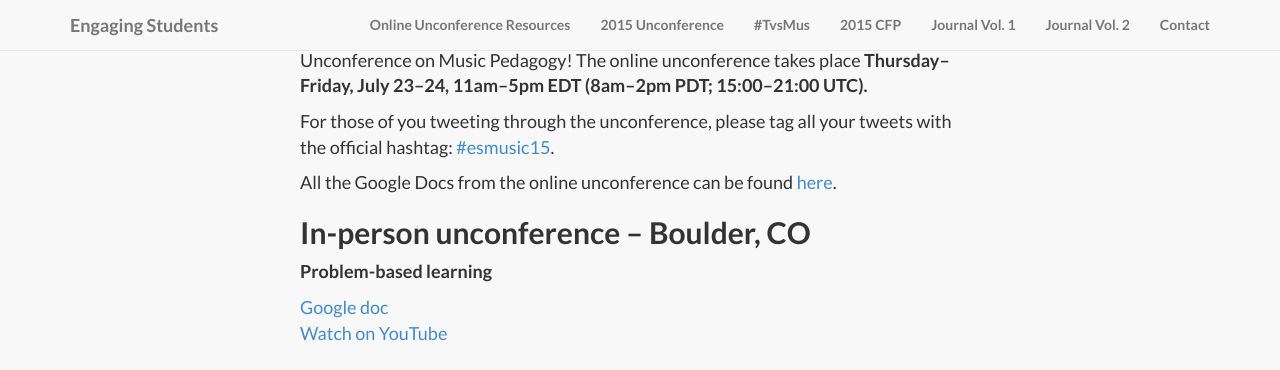
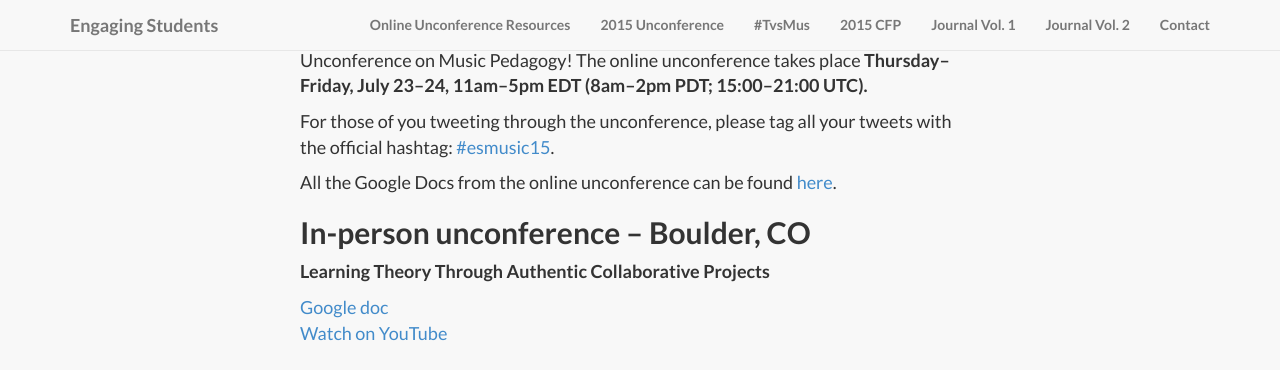
Before and after one commit to flipcamp/flipcamp.github.io, a Jekyll site: the page built from unconference2015.md, in a window 1280 px wide and 900 px high, scrolled down 952 px, cut to the strip 0-370 px from the top of the window. Built offline with Jekyll 4.4.1, drawn with Linux system fonts in a browser that asks for light colours; nearby versions of some CDN libraries; library files that are not in the unit come from our copies.

Commit message:
boulder session 6

```diff
--- a/unconference2015.md
+++ b/unconference2015.md
@@ -12,13 +12,13 @@
 
 ## In-person unconference – Boulder, CO
 
-**Problem-based learning**
+**Learning Theory Through Authentic Collaborative Projects**
 
-[Google doc](https://docs.google.com/document/d/1Jq5jb6kCKqrv8dfZAP1YwnJ6ZO80zG7FWNoriocNIh0/edit?usp=sharing)
-[Watch on YouTube](http://youtu.be/zvf7ShOLx7Q)
+[Google doc](https://docs.google.com/document/d/1tzpyyTEOL6LdeTch9RoLuGQe82pQRzBl6nBIuvoL49A/edit?usp=sharing)
+[Watch on YouTube](http://youtu.be/vTk2EX1eHpI)
 
 <div class="center-video">
-<iframe width="420" height="315" src="http://www.youtube.com/embed/zvf7ShOLx7Q" frameborder="0" allowfullscreen></iframe>
+<iframe width="420" height="315" src="http://www.youtube.com/embed/vTk2EX1eHpI" frameborder="0" allowfullscreen></iframe>
 </div>
 
 
```
